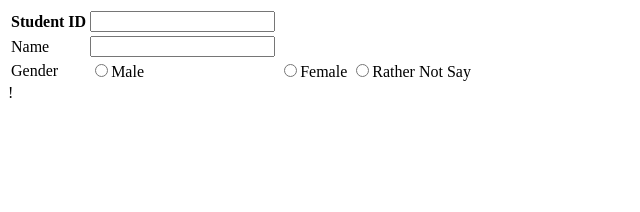
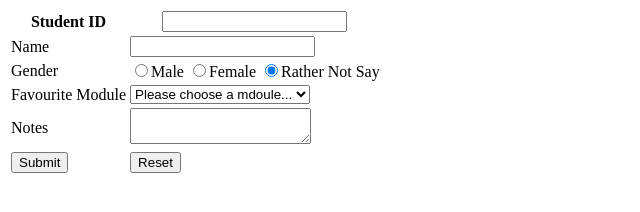
Before and after one commit to wy-kd/portfolio, a plain HTML site: page form.html in a window 1280 px wide. Shown: the whole page, without its empty margins (0-640 px from the left). Drawn offline with Linux system fonts and the light colour scheme.

Commit message:
Update form.html

```diff
--- a/form.html
+++ b/form.html
@@ -20,11 +20,31 @@
          </tr>
          <tr>
             <td>Gender</td>
-            <td><input type="radio" id="male"><label for="male">Male</label></td>
-            <td><input type="radio" id="female"><label for="female">Female</label></td>
-            <td><input type="radio" id="not-say"><label for="not-say">Rather Not Say</label></td>
+            <td>
+                <input type="radio" id="male"><label for="male">Male</label>
+                <input type="radio" id="female"><label for="female">Female</label>
+                <input checked type="radio" id="not-say"><label for="not-say">Rather Not Say</label>
+            </td>
          </tr>
+         <tr>
+            <td>Favourite Module</td>
+            <td><select>
+                <option disabled selected>Please choose a mdoule...</option>
+                <option>Introduction to Computing</option>
+                <option>Web Programming</option>
+                <option>Introduction to Algorithm</option>
+            </select></td>
+         </tr>
+         <tr>
+            <td>Notes</td>
+            <td><textarea></textarea></td>
+         </tr>
+         <tr>
+            <td><input type="button" value="Submit"></td>
+            <td><input type="button" value="Reset"></td>
+        </tr>
+
      </table>
  </form>
 
-</body>!
+</body>
```
